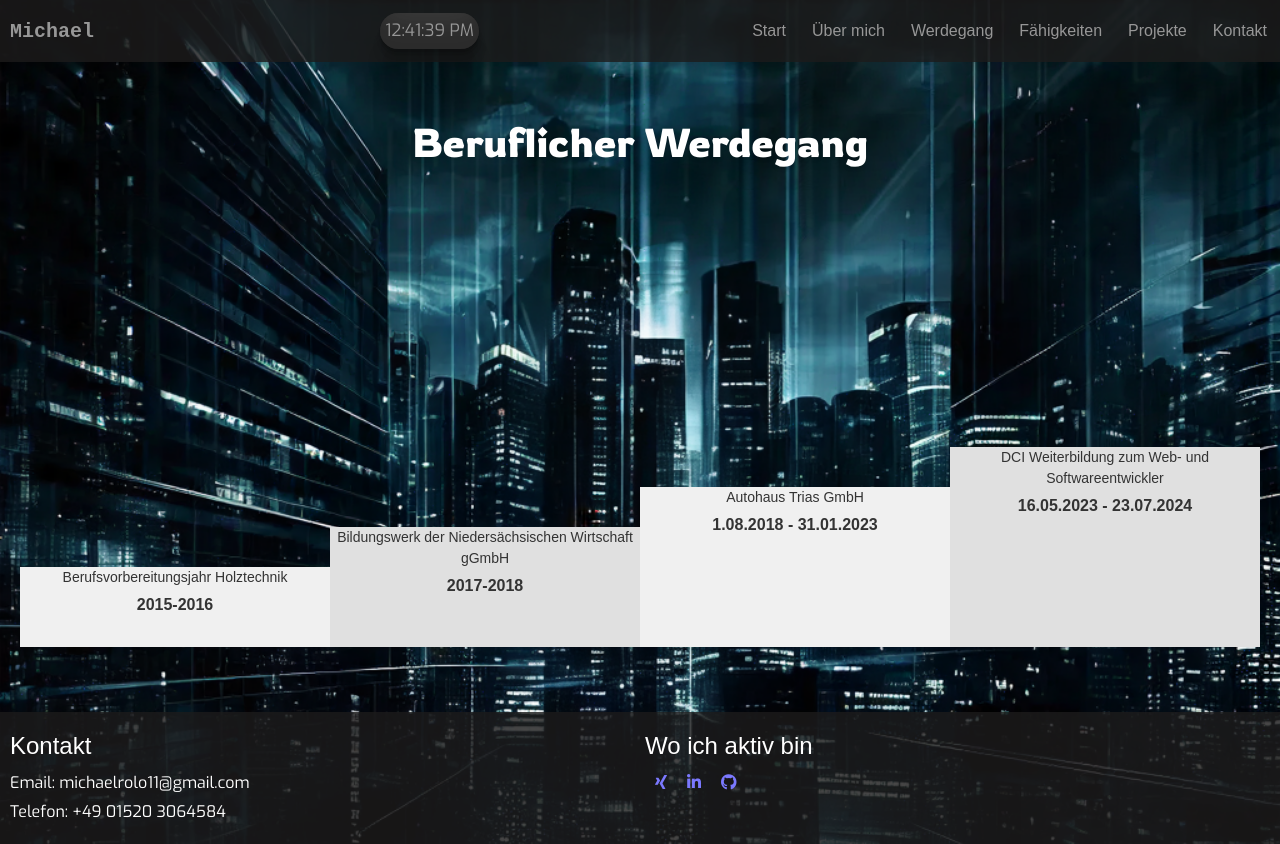
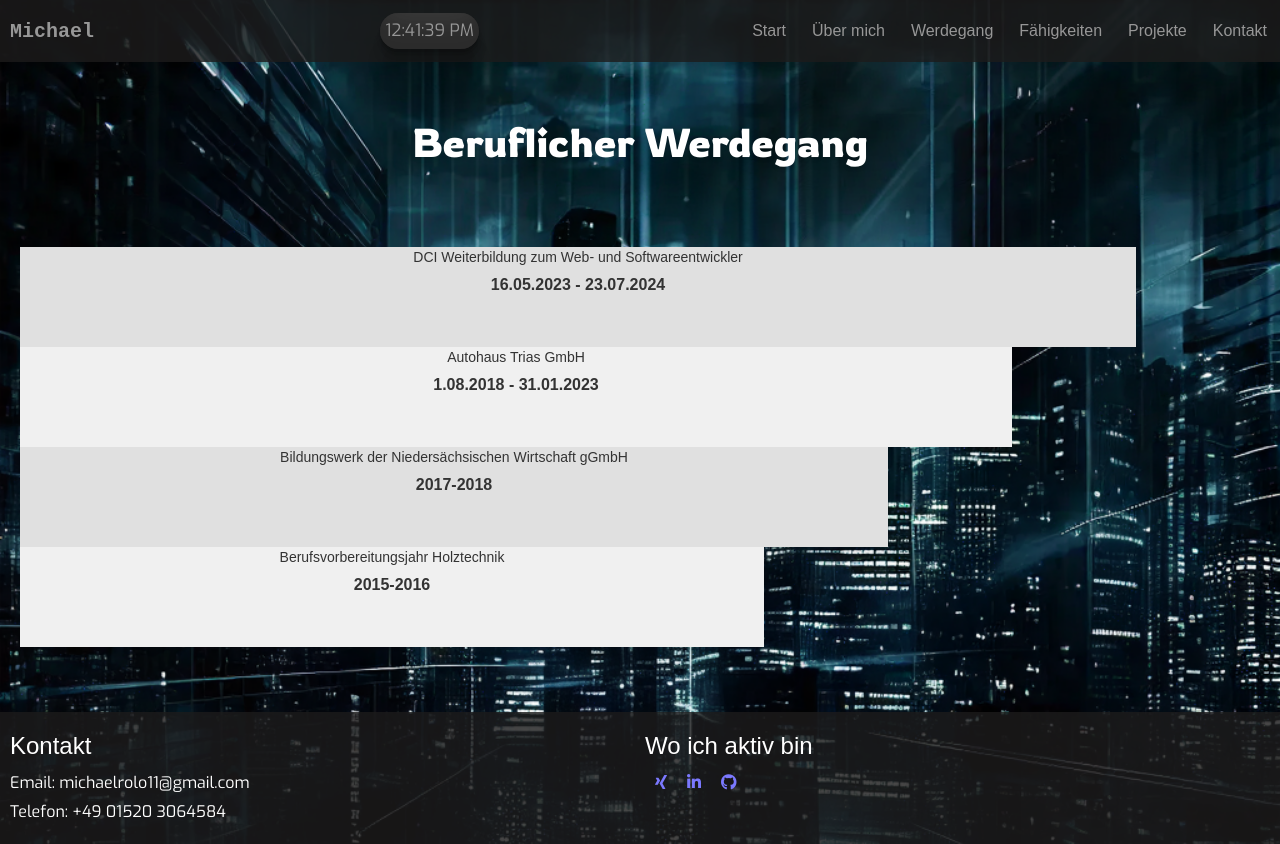
Before and after one commit to MSRMatrix/Portfolio, a React (Vite) app: page /workbackground in a window 1280 px wide. Built offline with nearby package versions, Linux system fonts and the light colour scheme; a web font is replaced by a local one.

Commit message:
add something new

```diff
--- a/src/components/workbackground/Workbackground.jsx
+++ b/src/components/workbackground/Workbackground.jsx
@@ -21,19 +21,23 @@ const Workbackground = () => {
   const history = [
     {
       info: "Berufsvorbereitungsjahr Holztechnik",
-      year: "2015-2016"
+      year: "2015-2016",
+      about: "Während des Berufsvorbereitungsjahres in der Holztechnik wurde ein grundlegendes Verständnis für die Arbeit mit Holz vermittelt. Dies umfasste theoretische und praktische Kenntnisse in der Holzbearbeitung, die Bedienung von Maschinen und Werkzeugen sowie die Erstellung und Umsetzung von technischen Zeichnungen. Ziel war es, den Einstieg in handwerkliche Berufe im Holzbereich zu erleichtern und die berufliche Orientierung zu unterstützen."
     },
     {
       info: "Bildungswerk der Niedersächsischen Wirtschaft gGmbH ",
-      year: "2017-2018"
+      year: "2017-2018",
+      about: "Bei der Bildungswerk der Niedersächsischen Wirtschaft gGmbH wurde eine umfassende berufliche Weiterbildung absolviert. Der Fokus lag auf der beruflichen Integration und der Entwicklung von Schlüsselkompetenzen, wie z.B. Teamarbeit, Projektmanagement und Kommunikation. Zudem wurden spezifische Fachkenntnisse und Fähigkeiten in den Bereichen Wirtschaft und Technik vermittelt, um die Teilnehmer für den Arbeitsmarkt optimal vorzubereiten."
     },
     {
       info: "Autohaus Trias GmbH",
-      year: "1.08.2018 - 31.01.2023"
+      year: "1.08.2018 - 31.01.2023",
+      about: "Während der Tätigkeit bei der Autohaus Trias GmbH wurden umfangreiche Erfahrungen in der Automobilbranche gesammelt. Verantwortlichkeiten umfassten den Kundenservice, die Fahrzeugwartung und -reparatur sowie die Koordination von Werkstattterminen. Es wurde intensiv mit Diagnosetools gearbeitet, um technische Probleme zu identifizieren und zu beheben. Zudem wurden Kenntnisse im Bereich Verkaufsberatung und Fahrzeugfinanzierung vertieft."
     },
     {
       info: "DCI Weiterbildung zum Web- und Softwareentwickler",
-      year: "16.05.2023 - 23.07.2024"
+      year: "16.05.2023 - 23.07.2024",
+      about: "Die Weiterbildung bei DCI konzentriert sich auf die Ausbildung zum Web- und Softwareentwickler. Der Lehrplan umfasst eine Vielzahl von Programmiersprachen und Technologien, darunter HTML, CSS, JavaScript, React, Node.js und Datenbankmanagement. Praktische Projekte und Workshops fördern die Anwendung des erlernten Wissens und bereiten die Teilnehmer auf eine Karriere in der IT-Branche vor. Schwerpunkte liegen auf der Entwicklung moderner Webanwendungen und Softwarelösungen."
     },
   ];
 
@@ -63,15 +67,17 @@ const Workbackground = () => {
             style={{
               width: indexCatcher(index + 4),
               height: indexCatcher(index),
-              backgroundColor:
-                hoveredIndex === index ? getRandomColor() : ""
+              backgroundColor: hoveredIndex === index ? getRandomColor() : ""
             }}
             onMouseEnter={() => setHoveredIndex(index)}
             onMouseLeave={() => setHoveredIndex(null)}
             className="work-div"
           >
-            <p className="work-text">{item.info}</p>
-            <p className="work-text">{item.year}</p>
+            <div className="the-infos">
+              <p className="hidden-about-text">{item.about}</p>
+              <p className="work-text">{item.info}</p>
+              <p className="work-text">{item.year}</p>
+            </div>
           </div>
         ))}
       </div>
--- a/src/components/workbackground/workbackground.css
+++ b/src/components/workbackground/workbackground.css
@@ -10,6 +10,7 @@
     display: flex;
     flex-direction: column;
     align-items: center;
+    transition: 0.2s ease-in-out;
 }
 
 .work-text {
@@ -34,16 +35,50 @@
     margin-top: 5px;
 }
 
+.the-infos {
+    position: relative;
+}
 
-  @media (max-width: 900px){
+.hidden-about-text {
+    display: none;
+    position: absolute;
+    bottom: 120%;
+    left: 50%;
+    transform: translateX(-50%);
+    background-color: #7b79ffc7;
+    color: white;
+    padding: 5px;
+    border-radius: 5px;
+    width: 350px;
+    white-space: wrap;
+}
+
+.work-div:hover .hidden-about-text {
+    display: block;
+}
+
+@media (max-width: 1300px) {
     .work-container {
         flex-direction: column-reverse;
         align-items: start;
     }
+    .the-infos {
+        position: static;
+    }
+    .work-div:hover .hidden-about-text {
+        display: none;
+    }
 }
 
-  @media (max-width: 600px){
-    .work-div>p:nth-child(1), .work-div>p:nth-child(2){
+@media (max-width: 600px) {
+    .work-div > p:nth-child(1), .work-div > p:nth-child(2) {
         font-size: 10px;
     }
 }
+
+@media (max-width: 370px) {
+    .hidden-about-text {
+        font-size: 10px;
+        width: 200px;
+    }
+}
```
Lines whose indentation alone changed are shown as unchanged.
